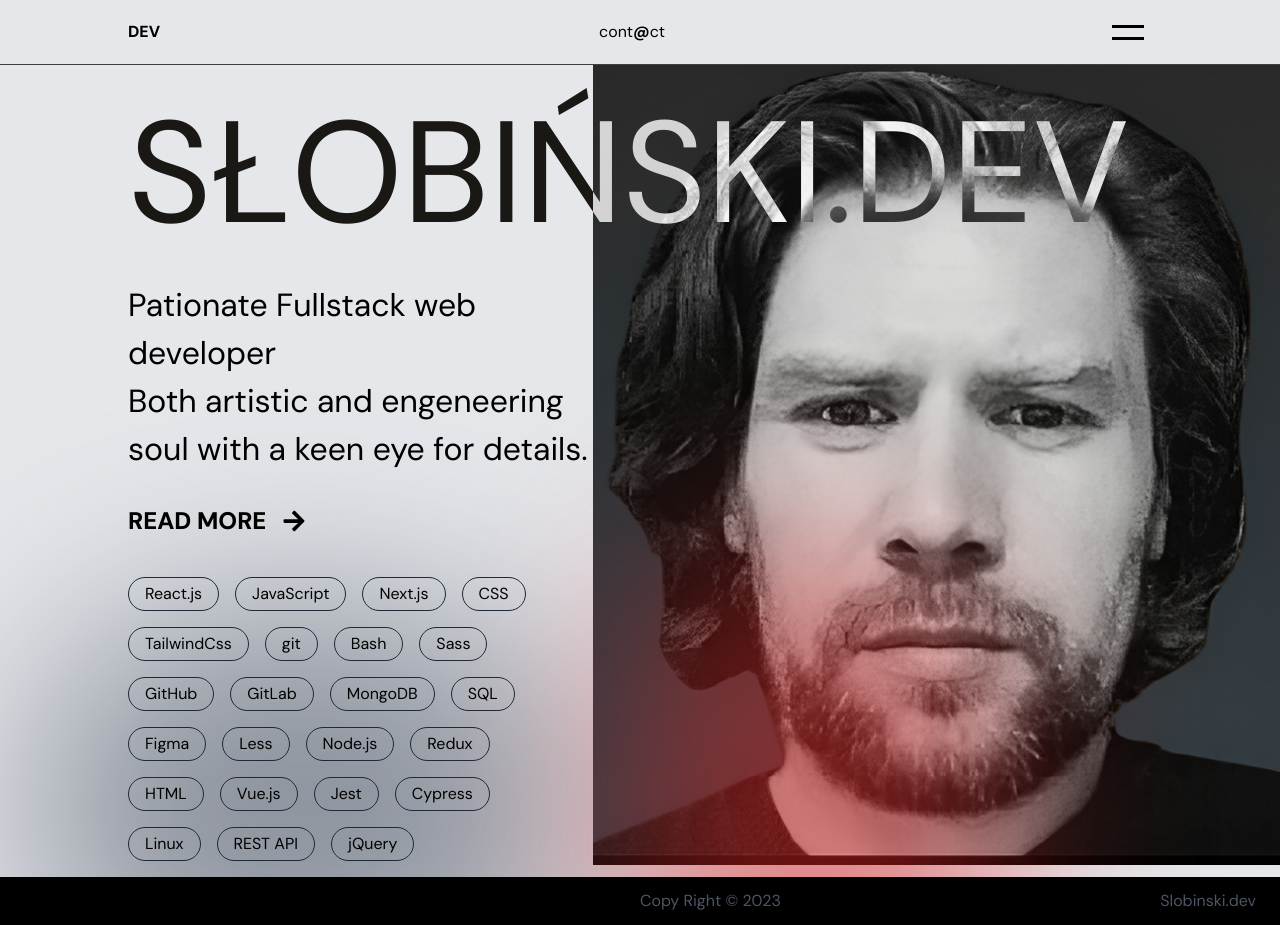
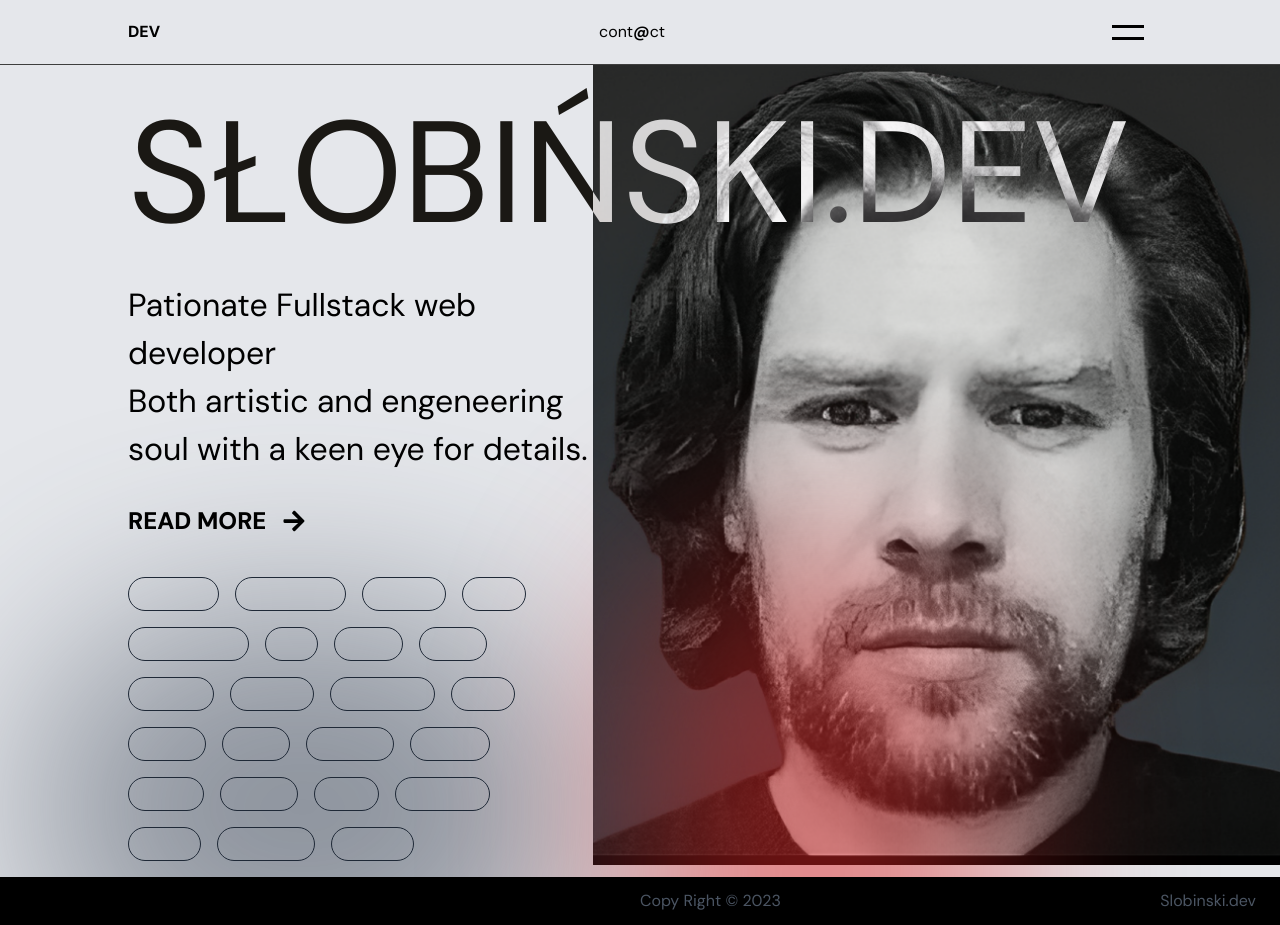
Before and after one commit to Capoverde/my-site-portfolio, a Next.js app: page / in a window 1280 px wide. Built offline with nearby package versions, Linux system fonts and the light colour scheme.

Commit message:
added gradient background animation to skillBtn

```diff
--- a/app/components/SkillButton/SkillButton.jsx
+++ b/app/components/SkillButton/SkillButton.jsx
@@ -1,15 +1,16 @@
 import React from 'react';
 import Link from 'next/link';
 import { motion } from 'framer-motion';
+import styles from './SkillButton.module.css';
 
 const SkillButton = ({ href, children }) => (
   <Link href={href} passHref>
     <motion.button
       whileHover={{ scale: 1.1 }}
       whileTap={{ scale: 0.9 }}
-      className="skillBtn cursor-pointer border rounded-3xl border-gray-800 px-4 py-1 flex items-center"
+      className={`${styles.skillBtn} cursor-pointer border rounded-3xl border-gray-800 px-4 py-1 flex items-center`}
     >
-      {children}
+     <span className='z-40'>{children}</span>
     </motion.button>
   </Link>
 );
--- /dev/null
+++ b/app/components/SkillButton/SkillButton.module.css
@@ -0,0 +1,31 @@
+.skillBtn {
+    background-clip: text;
+    -webkit-background-clip: text;
+    color: transparent;
+    background-image: linear-gradient(45deg, rgb(11, 115, 115),
+
+                 red,
+                 blue
+                 );
+    background-size: 400% 400%;
+    animation: animate 15s ease infinite;
+    /* border: transparent; */
+}
+
+@keyframes animate {
+    0%{
+        background-position: 0 0;
+    }
+    25%{
+        background-position: 100% 0;
+    }
+    50%{
+        background-position: 100% 100%;
+    }
+    75%{
+        background-position: 0 100%;
+    }
+    100%{
+        background-position: 0 0;
+    }
+}
--- a/app/components/SkillButton/SkillList.jsx
+++ b/app/components/SkillButton/SkillList.jsx
@@ -1,5 +1,6 @@
 import React from 'react';
 import SkillButton from './SkillButton';
+import { motion as m } from 'framer-motion';
 
 const buttonData = [
   { id:1, text: 'React.js', href: '/AboutPage' },
```
